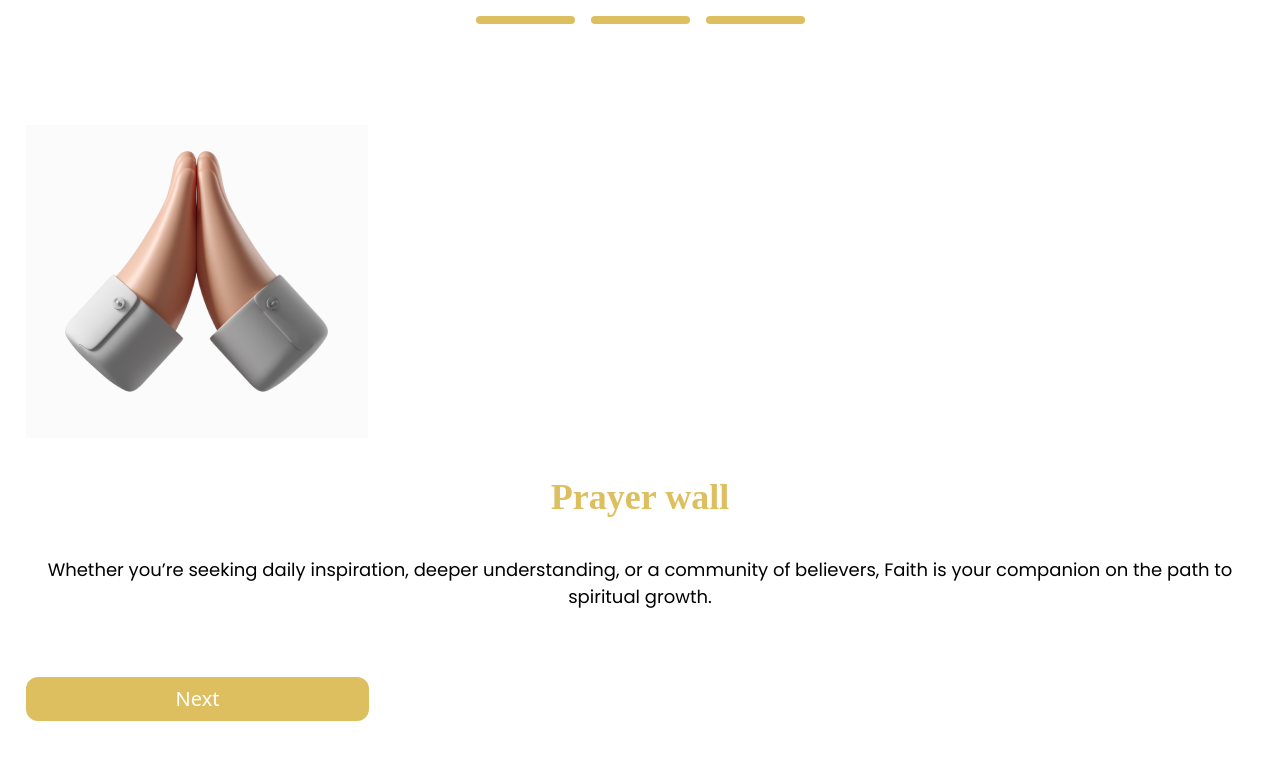
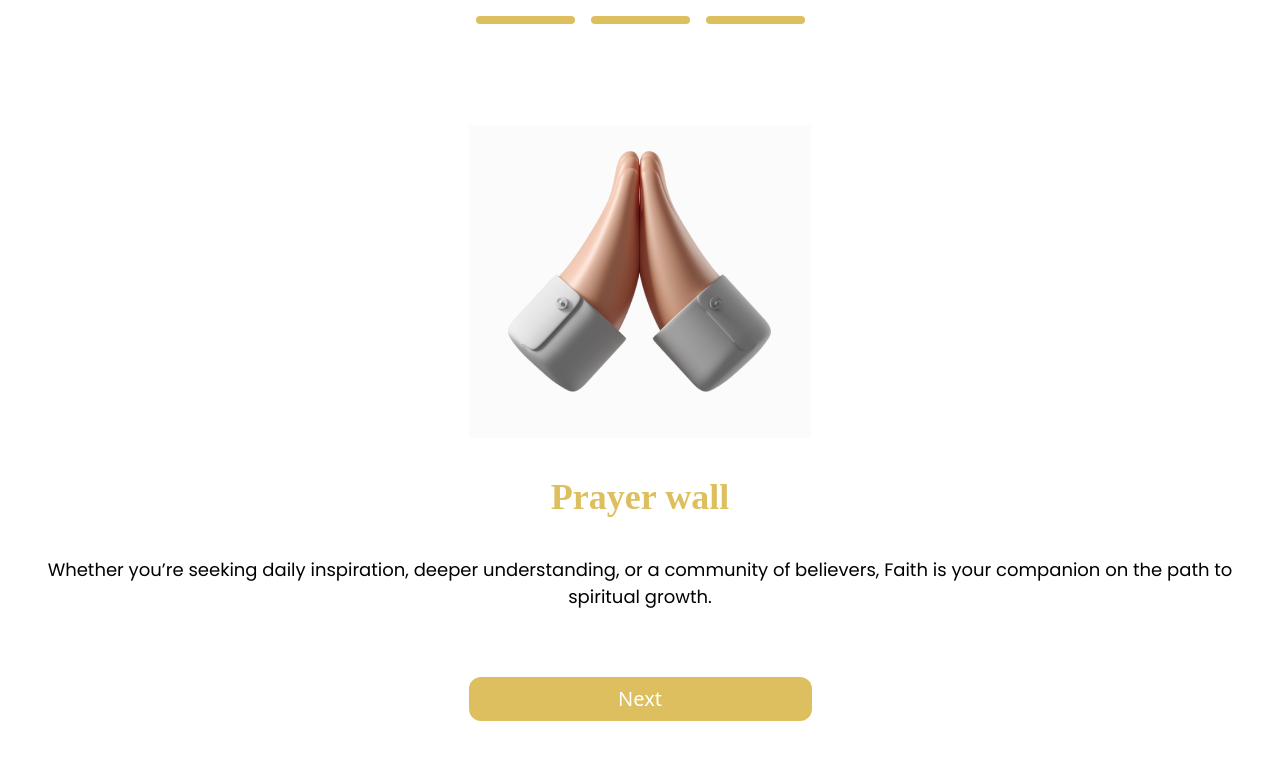
Before and after one commit to SamsonI95/christville-app, a React (Vite) app: page /page-4 in a window 1280 px wide. Shown: the top 760 px of the page. Built offline with nearby package versions, Linux system fonts and the light colour scheme; a web font is replaced by a local one.

Commit message:
Page fixes (PrayerWallPage centered)

```diff
--- a/src/Pages/PrayerWall.jsx
+++ b/src/Pages/PrayerWall.jsx
@@ -14,7 +14,7 @@ const PrayerWall = () => {
     <>
       <ProgressBar />
 
-      <div className="pt-[101px] px-[26px]">
+      <div className="center-col pt-[101px] px-[26px]">
         <div className="">
           <img
             className="w-[342px] h-[313px]"
```
